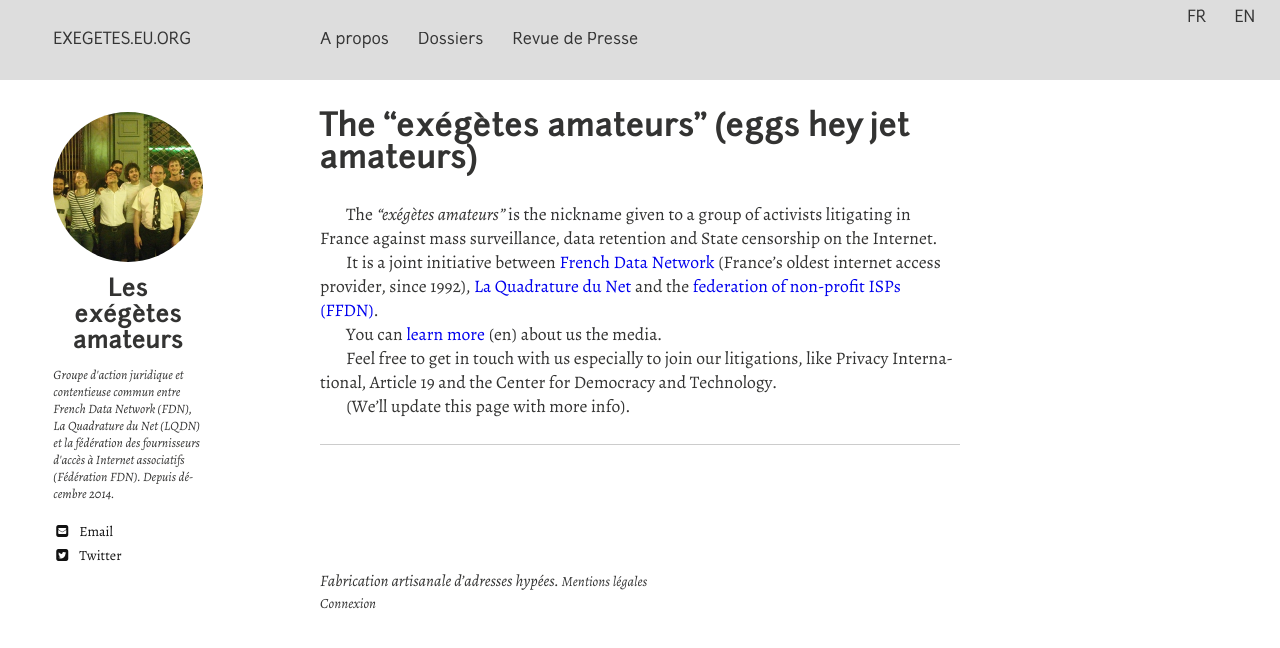
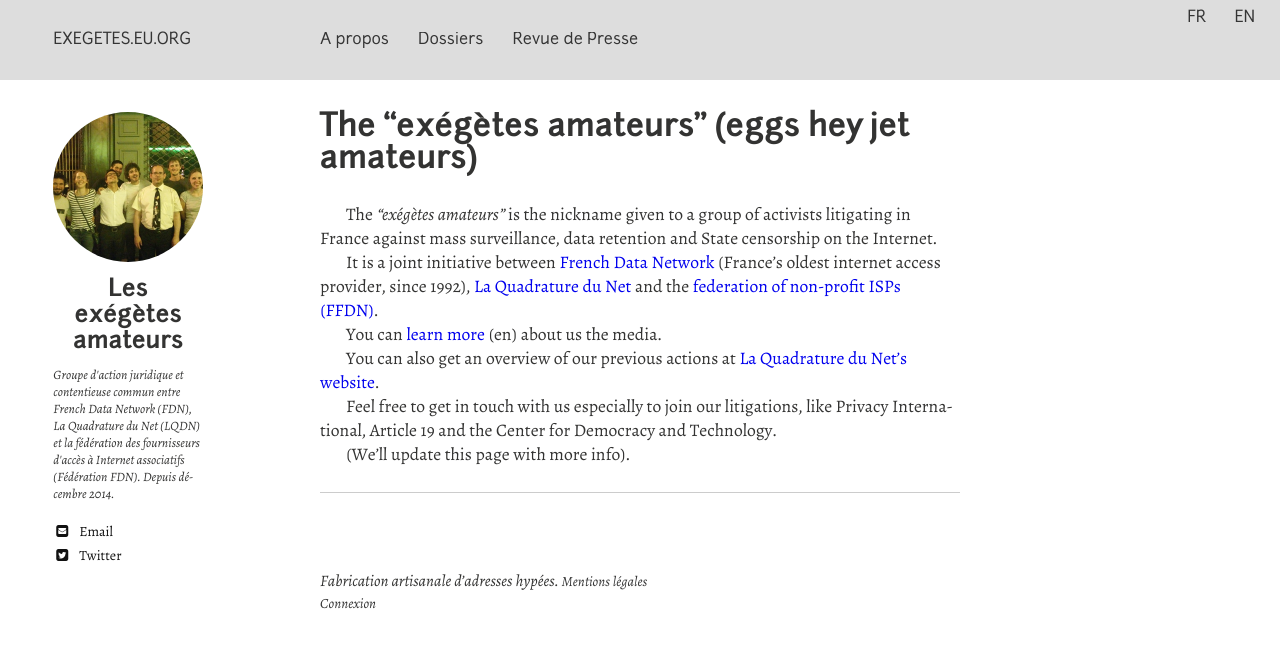
Before and after one commit to hugoroy/exegetes-web, a Jekyll site: the page built from en/index.md, in a window 1280 px wide. Shown: the top 648 px of the page. Built offline with Jekyll 4.4.1, drawn with Linux system fonts in a browser that asks for light colours; nearby versions of some CDN libraries.

Commit message:
link to lqdn website

```diff
--- a/en/index.md
+++ b/en/index.md
@@ -20,6 +20,9 @@ You can
 [learn more](https://www.mediapart.fr/en/journal/france/291015/web-activists-debugging-frances-surveillance-laws) (en)
 about us the media.
 
+You can also get an overview of our previous actions at [La Quadrature
+du Net's website](https://www.laquadrature.net/fr/recours#english).
+
 Feel free to get in touch with us especially to join our litigations,
 like Privacy International, Article 19 and the Center for Democracy and Technology.
 
```
